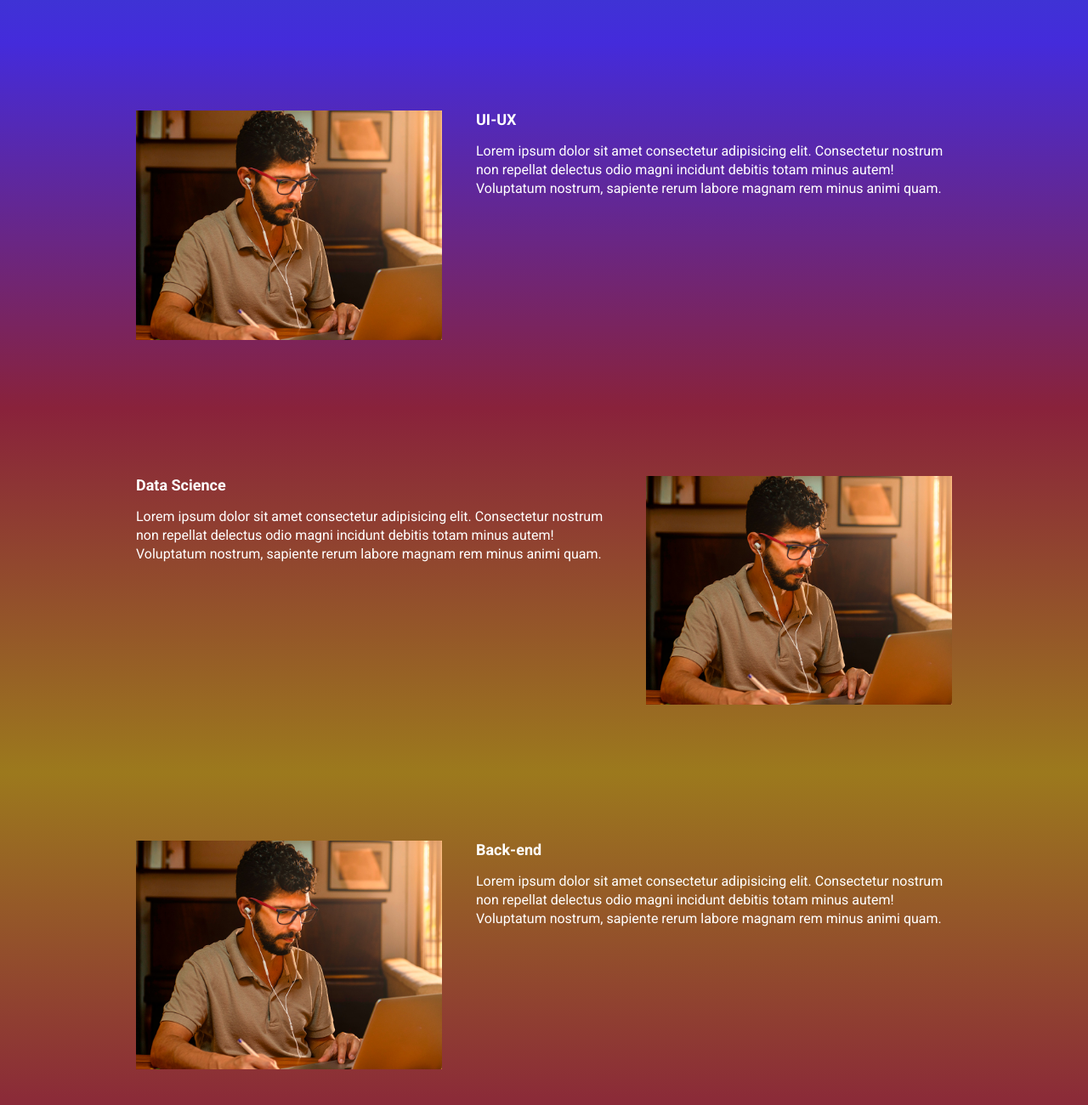
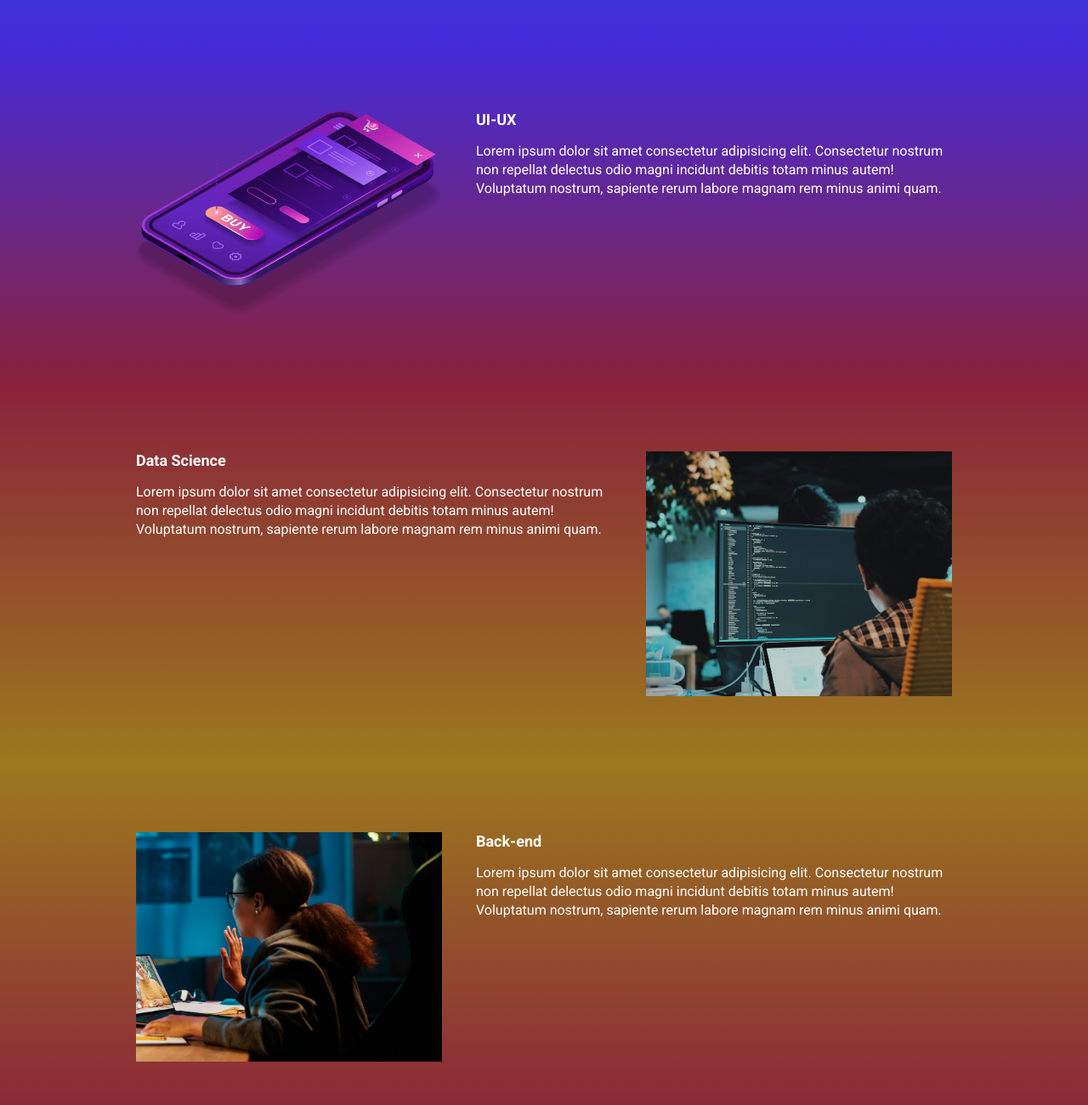
Before and after one commit to Flixz1n/ebac_techTalks, a website built with Parcel: page src/index.html in a window 1280 px wide. Shown: the part 940-2240 px from the top of the page at 85% size. Built offline with nearby package versions, Linux system fonts and the light colour scheme.

Commit message:
atualizando as imagens

```diff
--- a/src/index.html
+++ b/src/index.html
@@ -49,7 +49,7 @@
                 <h2 class="event__details__title">UI-UX</h2>
                 <p class="event__details__description">Lorem ipsum dolor sit amet consectetur adipisicing elit. Consectetur nostrum non repellat delectus odio magni incidunt debitis totam minus autem! Voluptatum nostrum, sapiente rerum labore magnam rem minus animi quam.</p>
             </div>
-            <img class="event__image" src="images/frontend.png" alt="Front-end">
+            <img class="event__image" src="images/ui-ux.png" alt="ui-ux">
         </div>
     </section>
     <section class="event event--data-science" >
@@ -58,7 +58,7 @@
                 <h2 class="event__details__title">Data Science</h2>
                 <p class="event__details__description">Lorem ipsum dolor sit amet consectetur adipisicing elit. Consectetur nostrum non repellat delectus odio magni incidunt debitis totam minus autem! Voluptatum nostrum, sapiente rerum labore magnam rem minus animi quam.</p>
             </div>
-            <img class="event__image" src="images/frontend.png" alt="Front-end">
+            <img class="event__image" src="images/data.png" alt="data-science">
         </div>
     </section>
     <section class="event event--backend event--image-left" >
@@ -67,7 +67,7 @@
                 <h2 class="event__details__title">Back-end</h2>
                 <p class="event__details__description">Lorem ipsum dolor sit amet consectetur adipisicing elit. Consectetur nostrum non repellat delectus odio magni incidunt debitis totam minus autem! Voluptatum nostrum, sapiente rerum labore magnam rem minus animi quam.</p>
             </div>
-            <img class="event__image" src="images/frontend.png" alt="Front-end">
+            <img class="event__image" src="images/backend.png" alt="Back-end">
         </div>
     </section>
 
```
